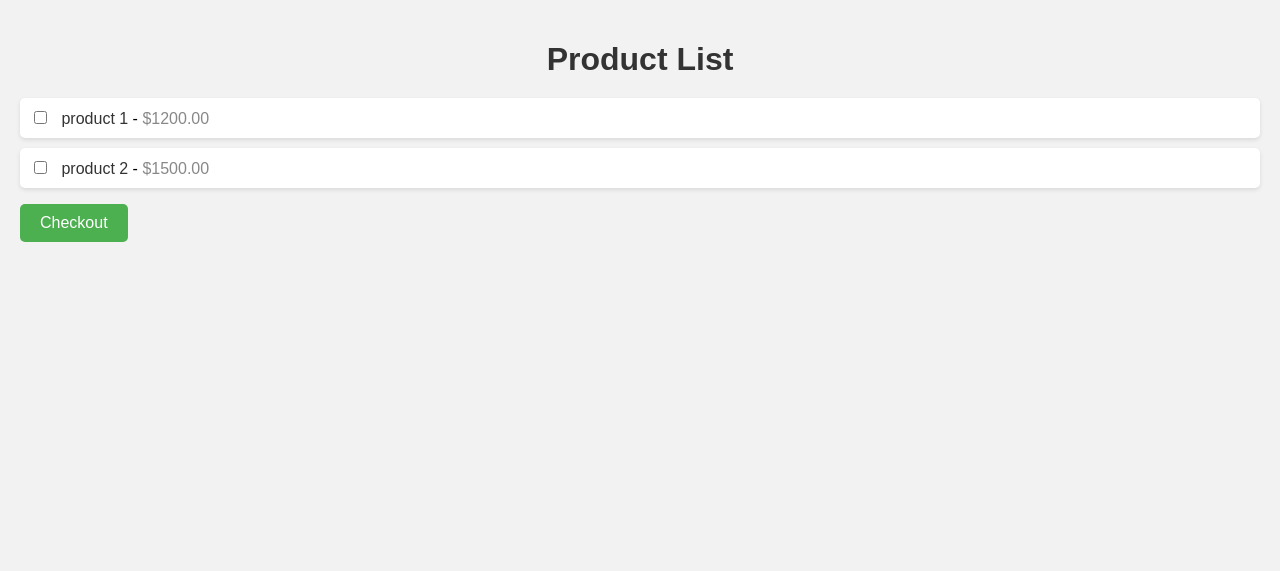
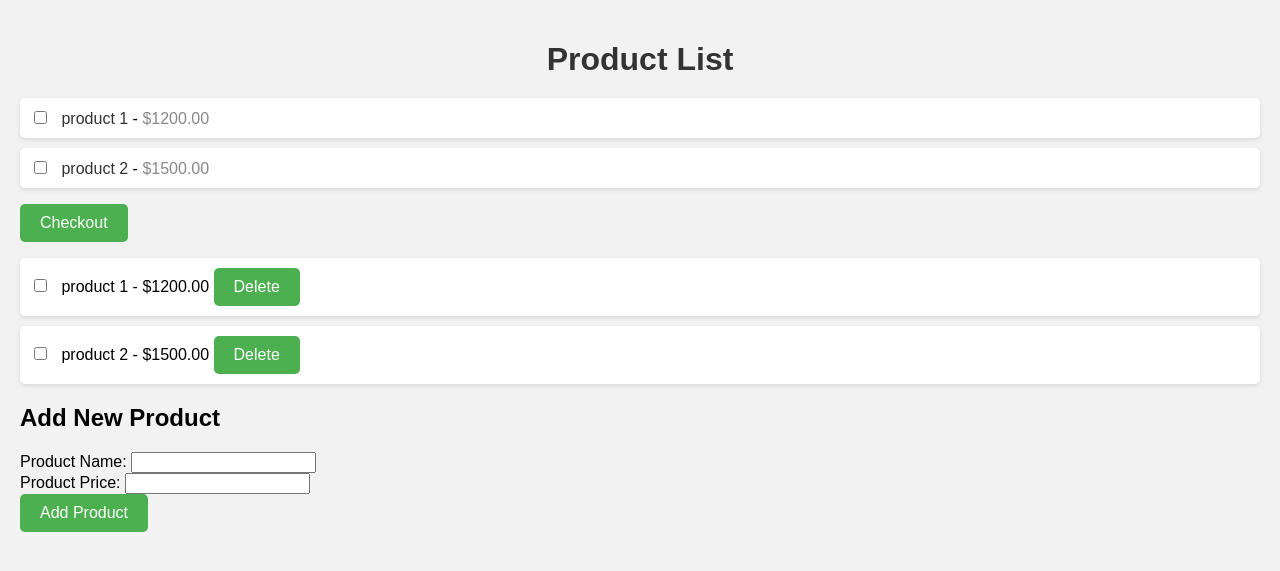
Before and after one commit to sakibrahat/django_payment_project, a Django app: page / in a window 1280 px wide. Shown: the top 571 px of the page. Run offline with Django 5.2, Linux system fonts and the light colour scheme; data comes from the database, SQL or seed files in the repository; both versions use the stored data as it was after the commit.

Commit message:
updated and made some user and admin action

```diff
--- a/ecommerce_project/store/templates/product_list.html
+++ b/ecommerce_project/store/templates/product_list.html
@@ -63,5 +63,27 @@
         {% csrf_token %}
         <button type="submit">Checkout</button>
     </form>
+    <ul>
+        {% for product in products %}
+        <li>
+            <input type="checkbox" name="products" value="{{ product.pk }}"> {{ product.name }} - ${{ product.price }}
+            <form action="{% url 'delete_product' product.pk %}" method="post" style="display: inline;">
+                {% csrf_token %}
+                <button type="submit">Delete</button>
+            </form>
+        </li>
+        {% endfor %}
+    </ul>
+
+
+    <h2>Add New Product</h2>
+    <form action="{% url 'add_product' %}" method="post">
+        {% csrf_token %}
+        <label for="product_name">Product Name:</label>
+        <input type="text" id="product_name" name="product_name" required><br>
+        <label for="product_price">Product Price:</label>
+        <input type="number" id="product_price" name="product_price" min="0" step="0.01" required><br>
+        <button type="submit">Add Product</button>
+    </form>
 </body>
 </html>
--- a/ecommerce_project/store/urls.py
+++ b/ecommerce_project/store/urls.py
@@ -4,6 +4,8 @@ from . import views
 
 urlpatterns = [
     path('', views.product_list, name='product_list'),
+    path('delete_product/<int:product_id>/', views.delete_product, name='delete_product'),
+    path('add_product/', views.add_product, name='add_product'),
     path('checkout/', views.checkout, name='checkout'),
     path('receipt/<int:order_id>/', views.receipt, name='receipt'),
 ]
--- a/ecommerce_project/store/views.py
+++ b/ecommerce_project/store/views.py
@@ -1,7 +1,26 @@
 # store/views.py
-from django.shortcuts import render, redirect
+from django.shortcuts import render, redirect, get_object_or_404
 from .models import Product, Order
 from .forms import CheckoutForm
+from .models import Product
+
+
+def delete_product(request, product_id):
+    product = get_object_or_404(Product, pk=product_id)
+    if request.method == 'POST':
+        product.delete()
+        return redirect('product_list')  # Redirect back to the product list page
+    return redirect('product_list')  # Redirect in case of GET request or other cases
+
+
+def add_product(request):
+    if request.method == 'POST':
+        product_name = request.POST.get('product_name')
+        product_price = request.POST.get('product_price')
+        Product.objects.create(name=product_name, price=product_price)
+        return redirect('product_list')  # Redirect back to the product list page
+
+    return redirect('product_list')  # Redirect in case of GET request or other cases
 
 def product_list(request):
     products = Product.objects.all()
```
Also changed, not shown: ecommerce_project/store/admin.py (+26 -1 lines), ecommerce_project/db.sqlite3.
